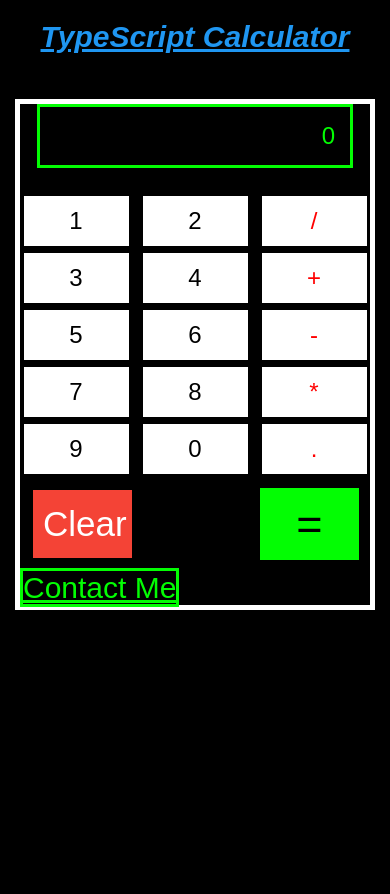
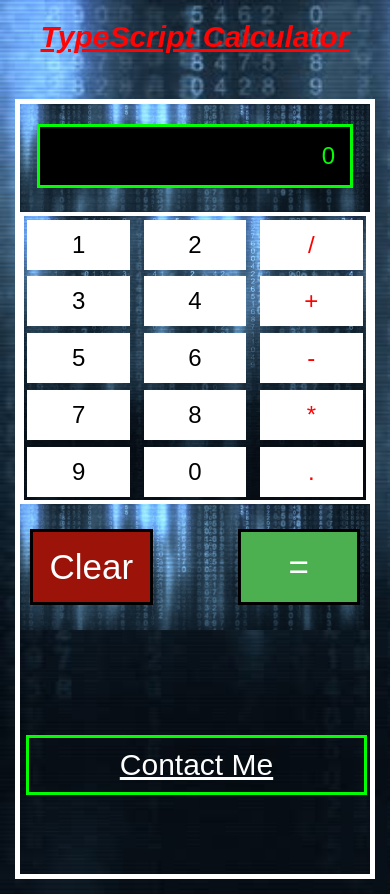
Before and after one commit to Code-Life-Hub/Calculator, a plain HTML site: page index.html in a window 390 px wide. Before the commit the page ends 844 px from the top, so only its background shows below. Drawn offline with Linux system fonts and the light colour scheme.

Commit message:
style update

```diff
--- a/src/styles.css
+++ b/src/styles.css
@@ -1,9 +1,186 @@
+#calculator {
+  display: flex;
+  min-height: 770px;
+  width: 55%; /* Adjusted for larger screens */
+  margin: 20px auto; /* Center the calculator */
+  border: solid white 5px;
+  background-image: url("/background.jpg");
+  background-repeat: no-repeat;
+  background-size: cover;
+}
+
+body {
+  background-color: black;
+  width: 100%;
+  padding: 50px;
+  background-image: url("/background.jpg");
+  background-repeat: no-repeat;
+  background-size: cover;
+}
+
+#display {
+  display: flex;
+  flex-direction: column;
+  background-image: url("/background.jpg");
+  background-repeat: no-repeat;
+  background-size: cover;
+  width: 100%;
+  justify-content: center;
+  align-items: center;
+  color: white;
+}
+
+#input-box {
+  width: 90%;
+  color: rgb(3, 253, 3);
+  background-color: black;
+  border: solid rgb(3, 253, 3) 5px;
+  padding: 10px;
+  text-align: center;
+  font-size: 2em;
+  margin-bottom: 1em;
+}
+
+#cntrl-btns {
+  display: flex;
+  justify-content: center;
+  flex-direction: column;
+  background-image: url("/background.jpg");
+  background-repeat: no-repeat;
+  background-size: cover;
+  min-width: 25%;
+  padding-bottom: 15px;
+  padding-top: 15px;
+}
+
+#buttons {
+  display: flex;
+  flex-direction: row;
+  border: solid white 4px;
+  background-image: url("/background.jpg");
+  background-repeat: no-repeat;
+  background-size: cover;
+  justify-content: space-around; /* Space out buttons more evenly */
+  flex-wrap: wrap;
+}
+
+button {
+  border: solid black 2px;
+  padding: 15px; /* Slightly larger padding */
+  color: black;
+  width: 22%; /* Adjusted for larger screens */
+  margin: 10px;
+  font-size: 2em; /* Larger font size */
+  background-color: white;
+}
+
+button:hover {
+  transform: scale(1.1);
+  color: rgb(15, 15, 252);
+}
+
+#btnDot,
+#btnAdd,
+#btnSubtract,
+#btnMultiply,
+#btnDivide {
+  color: red;
+  border: solid black 2px;
+}
+
+#btnDot:hover {
+  color: rgb(15, 15, 252);
+}
+
+#btnAdd:hover {
+  color: rgb(15, 15, 252);
+}
+
+#btnSubtract:hover {
+  color: rgb(15, 15, 252);
+}
+
+#btnMultiply:hover {
+  color: rgb(15, 15, 252);
+}
+
+#btnDivide:hover {
+  color: rgb(15, 15, 252);
+}
+
+#btnEqual {
+  background-color: #4caf50;
+  width: auto;
+  color: white;
+}
+
+#btnClear {
+  background-color: #9c1309;
+  width: auto;
+  color: white;
+}
+
+#btnClear:hover {
+  color: black;
+  background-color: #f44336;
+  border: solid black 1px;
+}
+
+#btnEqual:hover {
+  color: black;
+  border: solid black 1px;
+  background-color: rgb(3, 253, 3); /* Slightly different hover effect */
+}
+
+footer {
+  text-align: center;
+  margin-top: 35px;
+}
+
+a {
+  color: rgb(3, 253, 3);
+  display: flex;
+  flex-direction: column;
+  justify-content: center;
+  padding-top: 10px;
+  padding-bottom: 10px;
+  text-align: center;
+  margin-left: 6px;
+  margin-right: 10px;
+  margin-bottom: 0px;
+  font-size: 30px;
+  margin: 10px 0;
+  padding: 10px;
+
+  width: auto;
+  border-left: solid white 2px;
+}
+
+h1 {
+  font-size: 50px;
+  text-decoration: underline;
+  font-style: italic;
+  margin-bottom: 1em;
+  color: white;
+  text-align: center;
+}
+
 @media (max-width: 768px) {
   #calculator {
+    display: flex;
+    flex-direction: column;
+    background-image: url("/background.jpg");
+    background-repeat: no-repeat;
+    background-size: cover;
     width: auto;
     padding: auto;
     margin: 15px;
     border: solid white 5px;
+  }
+
+  button:hover {
+    transform: scale(1.1);
+    color: rgb(15, 15, 252);
   }
 
   body {
@@ -13,8 +190,10 @@
     flex-direction: column;
     align-items: center;
     justify-content: center;
-    background-color: black;
     font-family: "Arial", sans-serif;
+    background-image: url("/background.jpg");
+    background-repeat: no-repeat;
+    background-size: cover;
   }
 
   h1 {
@@ -22,7 +201,7 @@
     text-decoration: underline;
     font-style: italic;
     margin-bottom: 1em;
-    color: rgb(31, 150, 241);
+    color: rgb(253, 5, 5);
     text-align: center;
   }
 
@@ -40,6 +219,7 @@
     background-color: black;
     border: solid rgb(3, 253, 3);
     padding: 15px;
+    margin-top: 20px;
     text-align: right;
     font-size: 1.5em;
     margin-bottom: 1em;
@@ -54,8 +234,7 @@
   #btn7,
   #btn8,
   #btn9,
-  #btn0,
-  #btnDot {
+  #btn0 {
     border: 1px solid white;
     padding: 10px;
     color: black;
@@ -65,14 +244,51 @@
     background-color: white;
   }
 
-  #btnDot {
-    color: red;
+  #btn1:hover {
+    color: rgb(15, 15, 252);
+  }
+
+  #btn2:hover {
+    color: rgb(15, 15, 252);
+  }
+
+  #btn3:hover {
+    color: rgb(15, 15, 252);
+  }
+
+  #btn4:hover {
+    color: rgb(15, 15, 252);
+  }
+
+  #btn5:hover {
+    color: rgb(15, 15, 252);
+  }
+
+  #btn6:hover {
+    color: rgb(15, 15, 252);
+  }
+
+  #btn7:hover {
+    color: rgb(15, 15, 252);
+  }
+
+  #btn8:hover {
+    color: rgb(15, 15, 252);
+  }
+
+  #btn9:hover {
+    color: rgb(15, 15, 252);
+  }
+
+  #btn0:hover {
+    color: rgb(15, 15, 252);
   }
 
   #btnAdd,
   #btnSubtract,
   #btnMultiply,
-  #btnDivide {
+  #btnDivide,
+  #btnDot {
     border: 1px solid white;
     color: red;
     padding: 10px;
@@ -83,39 +299,41 @@
   }
 
   #btnEqual {
-    border: 1px solid white;
-    padding: 10px;
-    width: 30%;
-    margin: 1%;
-    font-size: 1.5em;
-    background-color: rgb(3, 253, 3);
+    border: solid black 3px;
+    font-size: 35px;
+    width: 35%;
     color: white;
-  }
-
-  #btnClear {
-    border: 1px solid white;
-    padding: 10px;
-    width: 30%;
-    margin: 1%;
-    font-size: 1.5em;
-    background-color: #f44336;
-    color: white;
+    margin: 10px;
   }
 
   #buttons {
     display: flex;
     flex-wrap: wrap;
     justify-content: space-between;
+    background-image: url("/background.jpg");
   }
 
   button {
     width: 48%;
     margin: 1%;
   }
+  #btnClear:hover {
+    color: black;
+    background-color: #f44336;
+    border: solid white 1px;
+  }
+
+  #btnEqual:hover {
+    color: black;
+    border: solid white 1px;
+    background-color: rgb(3, 253, 3); /* Slightly different hover effect */
+  }
 
   #cntrl-btns {
     display: flex;
+    flex-direction: row;
     justify-content: space-between;
+    background-image: url("/background.jpg");
   }
 
   #btnClear {
@@ -123,28 +341,21 @@
     font-size: 35px;
     color: white;
     margin: 10px;
-  }
-
-  #btnClear:hover {
-    color:blue;
-  }
-
-  #btnEqual {
-    border: solid black 3px;
-    color: black;
-    background-color:rgb(3, 253, 3);
-    font-size: 45px;
-    margin: 8px;
+    width: 35%;
   }
 
   a {
-    color:rgb(3, 253, 3);
-    text-align:center;
-    margin:0px;
-    padding:0px;
-    font-size:30px;
-    width:91%;
-    border:solid rgb(3, 253, 3)3px;
+    color: white;
+    padding-top: 10px;
+    padding-bottom: 10px;
+    text-align: center;
+    margin-left: 6px;
+    margin-right: 10px;
+    margin-top: 105px;
+    margin-bottom: 0px;
+    font-size: 30px;
+    width: 90%;
+    border: solid rgb(3, 253, 3) 3px;
   }
-
 }
+/* -------------------- MOBILE ENDS HERE --------------------------- */
```
